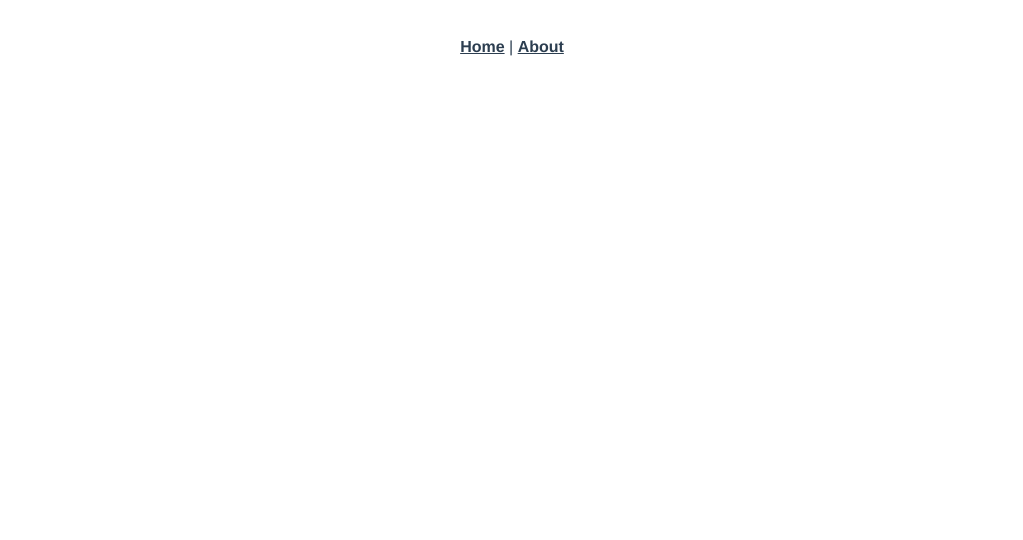
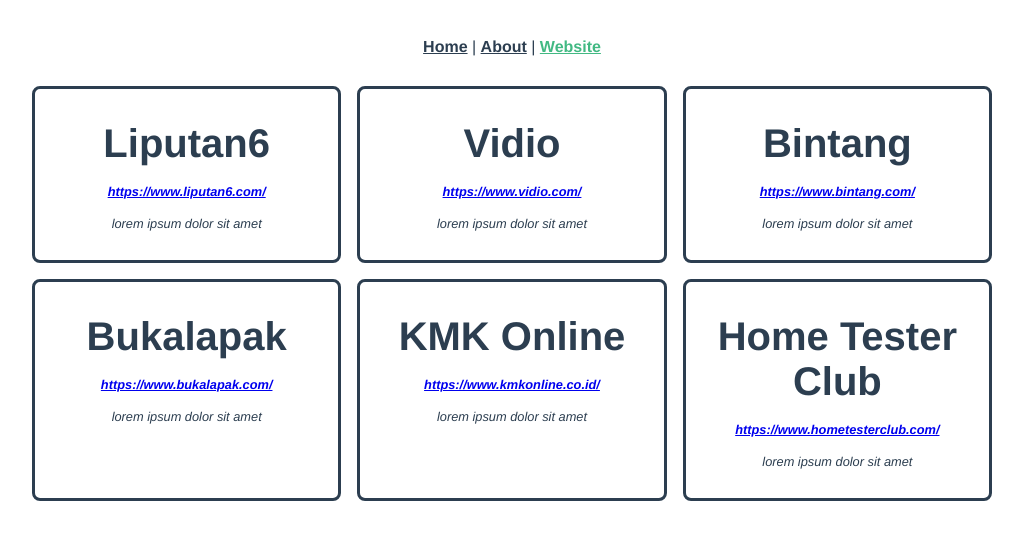
Before and after one commit to Risyandi/gsheets-eform, a Vue app in the folder frontend-gsheets/: page /web in a window 1280 px wide. Shown: the top 540 px of the page, without its empty margins (128-1151 px from the left). Built offline with nearby package versions, Linux system fonts and the light colour scheme.

Commit message:
fix: adding example binding data from json

```diff
--- a/frontend-gsheets/public/index.html
+++ b/frontend-gsheets/public/index.html
@@ -4,8 +4,12 @@
 <head>
   <meta charset="utf-8">
   <meta http-equiv="X-UA-Compatible" content="IE=edge">
-  <meta name="viewport" content="width=device-width,initial-scale=1.0">
+  <meta name="viewport" content="width=device-width, initial-scale=1.0, maximum-scale=1.0, user-scalable=0, shrink-to-fit=no">
   <link rel="icon" href="<%= BASE_URL %>favicon.ico">
+
+  <!-- Fonts and icons -->
+  <link href="https://fonts.googleapis.com/css?family=Montserrat:400,700,200" rel="stylesheet" />
+  <link rel="stylesheet" href="https://use.fontawesome.com/releases/v5.7.1/css/all.css" integrity="sha384-fnmOCqbTlWIlj8LyTjo7mOUStjsKC4pOpQbqyi7RrhN7udi9RwhKkMHpvLbHG9Sr" crossorigin="anonymous">
 
   <!-- Primary Meta Tags -->
   <title>Gsheets form - Form To Google Sheets </title>
@@ -17,19 +21,17 @@
   <meta property="og:url" content="https://metatags.io/">
   <meta property="og:title" content="Gsheets form - Form To Google Sheets ">
   <meta property="og:description" content="a form when data you filled is stored into google sheets">
-  <meta property="og:image"
-    content="https://metatags.io/assets/meta-tags-16a33a6a8531e519cc0936fbba0ad904e52d35f34a46c97a2c9f6f7dd7d336f2.png">
+  <meta property="og:image" content="https://metatags.io/assets/meta-tags-16a33a6a8531e519cc0936fbba0ad904e52d35f34a46c97a2c9f6f7dd7d336f2.png">
 
   <!-- Twitter -->
   <meta property="twitter:card" content="summary_large_image">
   <meta property="twitter:url" content="https://metatags.io/">
   <meta property="twitter:title" content="Gsheets form - Form To Google Sheets ">
   <meta property="twitter:description" content="a form when data you filled is stored into google sheets">
-  <meta property="twitter:image"
-    content="https://metatags.io/assets/meta-tags-16a33a6a8531e519cc0936fbba0ad904e52d35f34a46c97a2c9f6f7dd7d336f2.png">
+  <meta property="twitter:image" content="https://metatags.io/assets/meta-tags-16a33a6a8531e519cc0936fbba0ad904e52d35f34a46c97a2c9f6f7dd7d336f2.png">
 </head>
 
-<body>
+<body class="index-page sidebar-collapse">
   <noscript>
     <strong>We're sorry but thi pages doesn't work properly without JavaScript enabled. Please enable it to
       continue.</strong>
--- a/frontend-gsheets/src/App.vue
+++ b/frontend-gsheets/src/App.vue
@@ -2,7 +2,8 @@
   <div id="app">
     <div id="nav">
       <router-link to="/">Home</router-link> |
-      <router-link to="/about">About</router-link>
+      <router-link to="/about">About</router-link> |
+      <router-link to="/web">Website</router-link>
     </div>
     <router-view/>
   </div>
--- /dev/null
+++ b/frontend-gsheets/src/components/MediaWebsiteCard.vue
@@ -0,0 +1,45 @@
+<template>
+    <div class="wrapper" id="media-website">
+        <div v-for="dataMedia in mediaWebsite" :key="dataMedia.name" class="card">
+            <p>{{dataMedia.name}}</p>
+            <p><a :href="dataMedia.link" target="_blank"> {{dataMedia.link}}</a></p>
+            <p>{{dataMedia.description}}</p>
+        </div>
+    </div>
+</template>
+
+<script>
+import Data from '../static/dataMediawebsite.json'
+export default {
+    data() {
+        return {
+            mediaWebsite: Data
+        }
+    }
+}
+</script>
+
+<style scoped>
+    .wrapper {
+        display: grid;
+        grid-template-columns: 1fr 1fr 1fr;
+        grid-column-gap: 1rem;
+        max-width: 960px;
+        margin: 0 auto;
+    }
+    .card {
+        border: 3px solid;
+        border-radius: .5rem;
+        padding: 1rem;
+        margin-bottom: 1rem;
+    }
+    .card :first-child {
+        font-weight: bold;
+        font-size: 2.5rem;
+        margin: 1rem 0;
+    }
+    .card :last-child {
+        font-style: italic;
+        font-size: .8rem;
+    }
+</style>
--- a/frontend-gsheets/src/router/index.js
+++ b/frontend-gsheets/src/router/index.js
@@ -4,6 +4,11 @@
 import Home from '../views/Home.vue'
 
 Vue.use(VueRouter)
+
+// example --> component: () => import('../views/About.vue')
+// route level code-splitting
+// this generates a separate chunk (about.[hash].js) for this route
+// which is lazy-loaded when the route is visited.
 
 const routes = [
   {
@@ -14,10 +19,12 @@
   {
     path: '/about',
     name: 'About',
-    // route level code-splitting
-    // this generates a separate chunk (about.[hash].js) for this route
-    // which is lazy-loaded when the route is visited.
-    component: () => import(/* webpackChunkName: "about" */ '../views/About.vue')
+    component: () => import('../views/About.vue')
+  },
+  {
+    path: '/web',
+    name: 'Media Website',
+    component: () => import('../views/Website.vue')
   }
 ]
 
--- /dev/null
+++ b/frontend-gsheets/src/static/dataMediawebsite.json
@@ -0,0 +1,32 @@
+[
+    {
+        "name": "Liputan6",
+        "link": "https://www.liputan6.com/",
+        "description": "lorem ipsum dolor sit amet"
+    },
+    {
+        "name": "Vidio",
+        "link": "https://www.vidio.com/",
+        "description": "lorem ipsum dolor sit amet"
+    },
+    {
+        "name": "Bintang",
+        "link": "https://www.bintang.com/",
+        "description": "lorem ipsum dolor sit amet"
+    },
+    {
+        "name": "Bukalapak",
+        "link": "https://www.bukalapak.com/",
+        "description": "lorem ipsum dolor sit amet"
+    },
+    {
+        "name": "KMK Online",
+        "link": "https://www.kmkonline.co.id/",
+        "description": "lorem ipsum dolor sit amet"
+    },
+    {
+        "name": "Home Tester Club",
+        "link": "https://www.hometesterclub.com/",
+        "description": "lorem ipsum dolor sit amet"
+    }
+]
--- /dev/null
+++ b/frontend-gsheets/src/views/Website.vue
@@ -0,0 +1,13 @@
+<template>
+  <MediaWebsiteCard />
+</template>
+
+<script>
+  import MediaWebsiteCard from '@/components/MediaWebsiteCard.vue'
+  export default {
+    name: 'Media Website Card',
+    components: {
+      MediaWebsiteCard
+    }
+  }
+</script>
```
Also changed, not shown: frontend-gsheets/src/static/index.ts (deleted).
